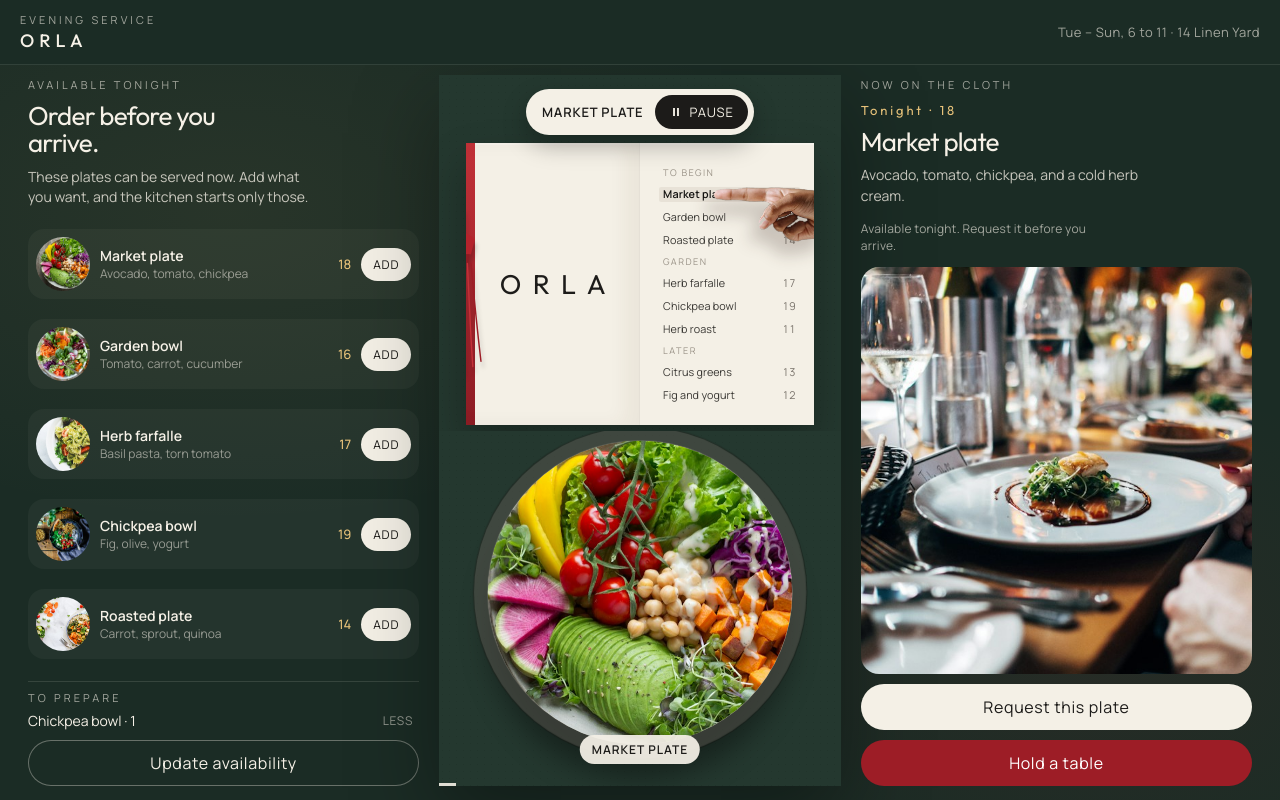
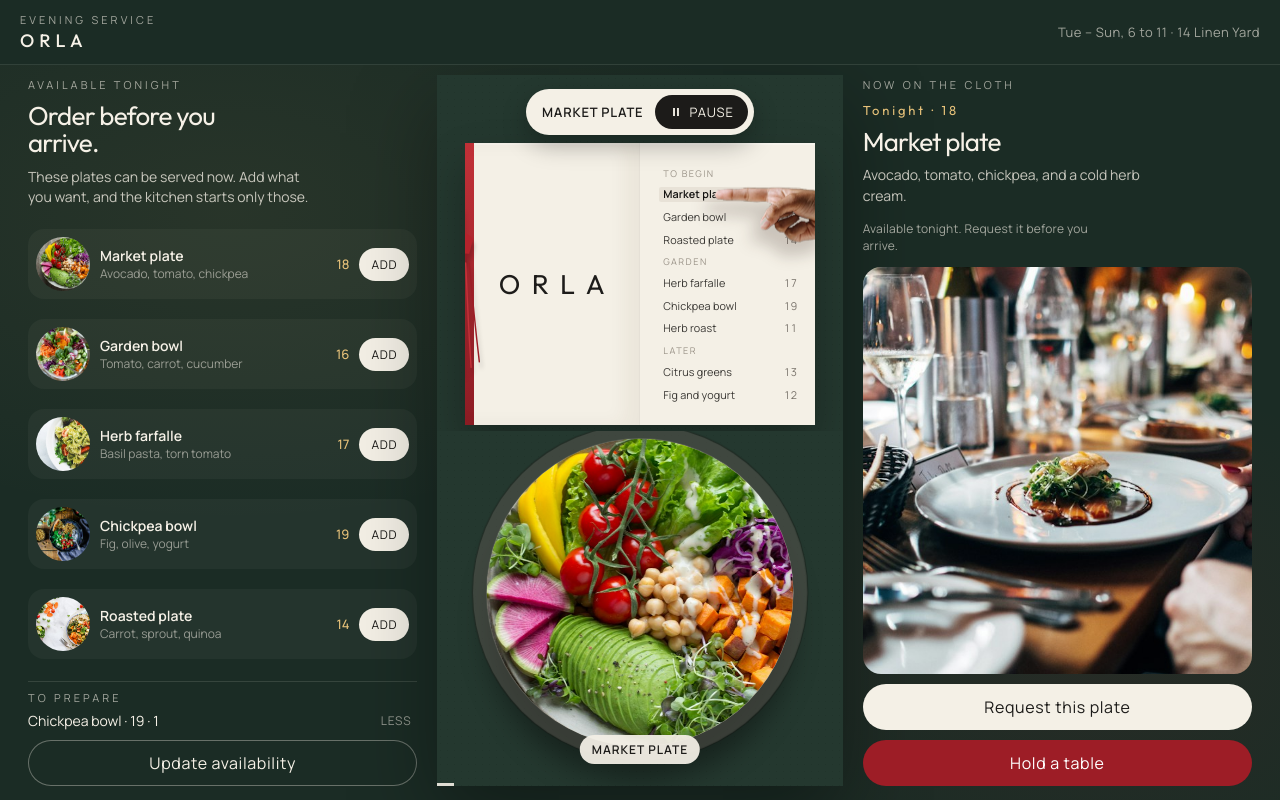
Before and after one commit to supriyakotla0110-sketch/orla, a plain HTML site: page index.html in a window 1280 px wide. Both pictures are taken after a click on the button "Request this plate". Drawn offline with Linux system fonts and the light colour scheme.

Commit message:
Give every requested dish its price and make the reel the same width as the sides.

```diff
--- a/index.html
+++ b/index.html
@@ -7,7 +7,7 @@
   <link rel="preconnect" href="https://fonts.googleapis.com" />
   <link rel="preconnect" href="https://fonts.gstatic.com" crossorigin />
   <link href="https://fonts.googleapis.com/css2?family=Manrope:wght@400;500;600&family=Outfit:wght@400;500&display=swap" rel="stylesheet" />
-  <link rel="stylesheet" href="styles.css?v=align3" />
+  <link rel="stylesheet" href="styles.css?v=wide" />
 </head>
 <body>
   <div class="app">
@@ -206,6 +206,6 @@
     </form>
   </dialog>
 
-  <script src="motion.js?v=model"></script>
+  <script src="motion.js?v=wide"></script>
 </body>
 </html>
--- a/motion.js
+++ b/motion.js
@@ -312,7 +312,7 @@ function paintBoard() {
     any = true;
     const row = document.createElement("li");
     const name = document.createElement("span");
-    name.textContent = `${dish.name} · ${count}`;
+    name.textContent = `${dish.name} · ${dish.price} · ${count}`;
     const less = document.createElement("button");
     less.type = "button";
     less.dataset.less = String(id);
@@ -335,7 +335,7 @@ function paintBoard() {
     const row = document.createElement("li");
     const name = document.createElement("span");
     const waiting = board.requests[id] || 0;
-    name.textContent = waiting ? `${dish.name} · ${waiting} waiting` : dish.name;
+    name.textContent = waiting ? `${dish.name} · ${dish.price} · ${waiting} waiting` : `${dish.name} · ${dish.price}`;
     const toggle = document.createElement("button");
     toggle.type = "button";
     const on = board.available[id] !== false;
--- a/styles.css
+++ b/styles.css
@@ -56,7 +56,7 @@ button, input, select { font: inherit; color: inherit; }
   min-height: 0;
   overflow: hidden;
   display: grid;
-  grid-template-columns: minmax(0, 1fr) auto minmax(0, 1fr);
+  grid-template-columns: minmax(0, 1fr) minmax(0, 1fr) minmax(0, 1fr);
   align-items: stretch;
   column-gap: 12px;
   padding: 10px 20px 14px;
@@ -367,8 +367,8 @@ button, input, select { font: inherit; color: inherit; }
 .stage {
   position: relative;
   height: 100%;
-  width: min(42vw, calc((100vh - 86px) * 9 / 16));
-  justify-self: center;
+  width: 100%;
+  justify-self: stretch;
   background: var(--green);
   overflow: hidden;
   display: grid;
```
